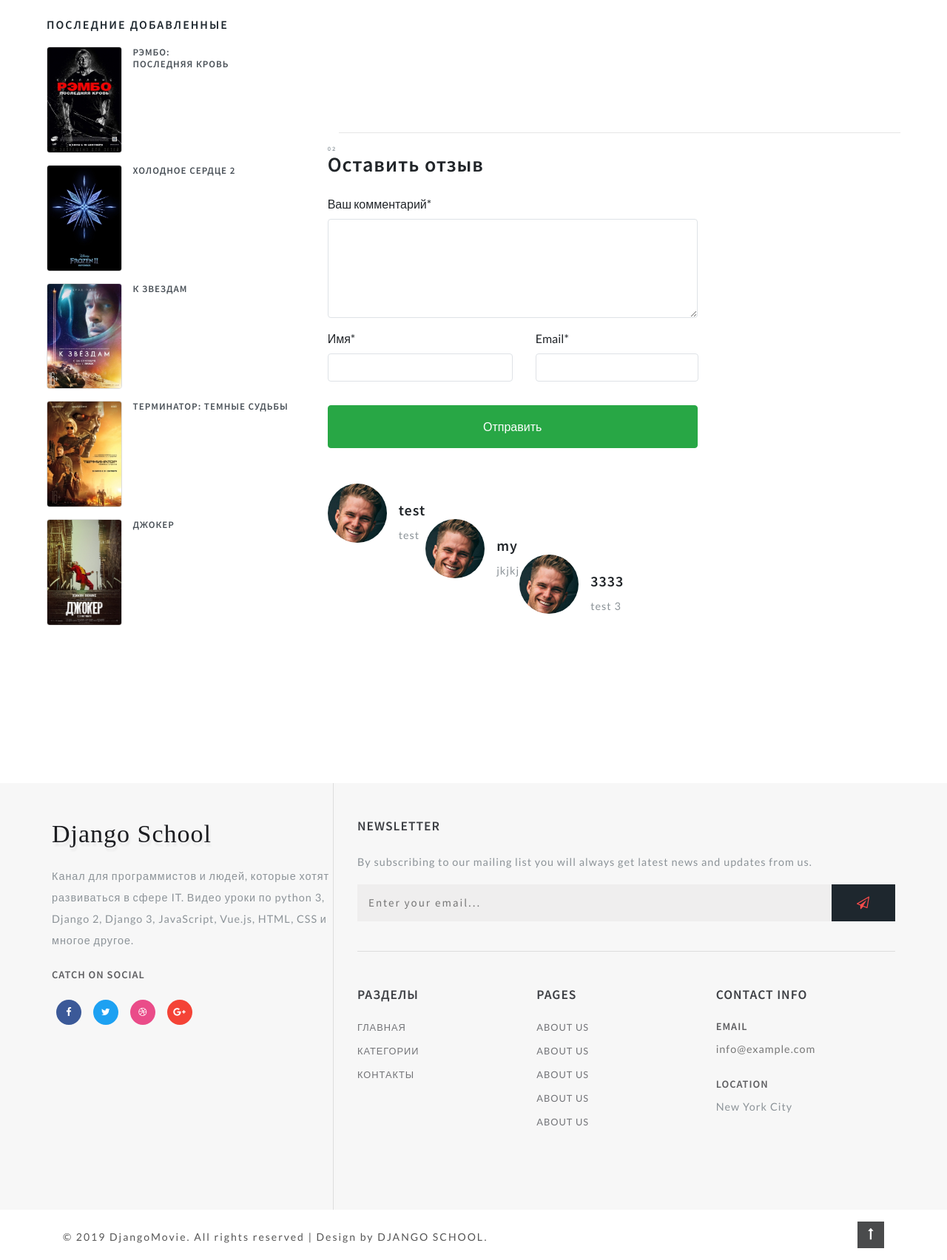
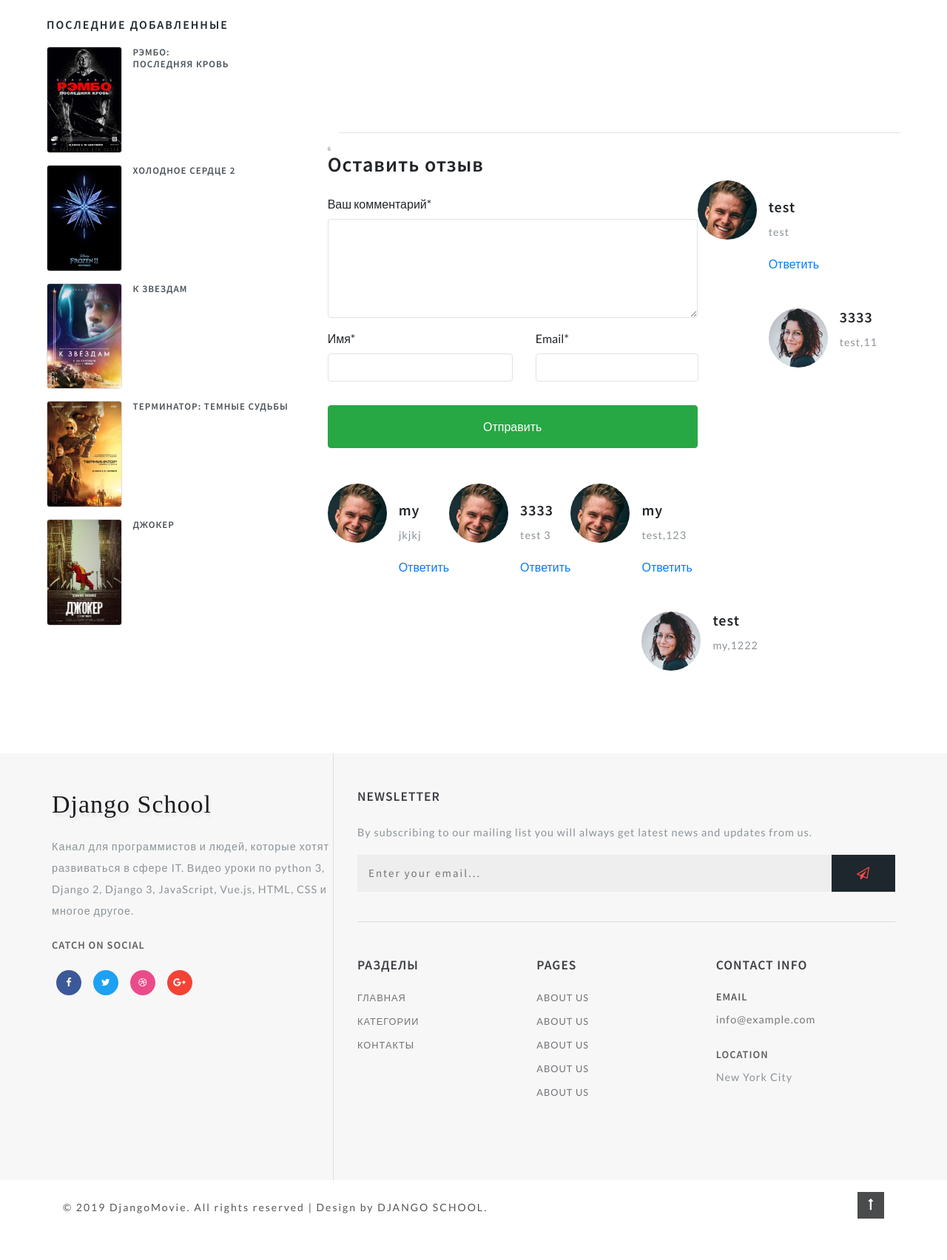
Before and after one commit to RGBsrs/django, a Django app: a page that uses django_movie/templates/movies/moviesingle.html in a window 1280 px wide. Shown: the part 1515-3219 px from the top of the page at 74% size. After the commit the page ends 3163 px from the top, so only its background shows below. Run offline with Django 3.2, Linux system fonts and the light colour scheme; data comes from the database, SQL or seed files in the repository; some libraries are stand-ins or nearby versions; grey boxes are pictures that could not be loaded.

Commit message:
lesson 10 ended

```diff
--- a/django_movie/movies/models.py
+++ b/django_movie/movies/models.py
@@ -1,6 +1,6 @@
 from datetime import date
 from django.db import models
-from  django.urls import reverse
+from django.urls import reverse
 
 
 class Category(models.Model):
@@ -82,7 +82,10 @@
         verbose_name_plural = "Фильмы"
 
     def get_absolute_url(self):
-        return reverse("moviesingle", kwargs={"slug":self.url})
+        return reverse("moviesingle", kwargs={"slug": self.url})
+
+    def get_review(self):
+        return self.reviews_set.filter(parent__isnull=True)
 
 
 class MovieShots(models.Model):
@@ -133,7 +136,7 @@
     email = models.EmailField()
     name = models.CharField("Имя", max_length=100)
     text = models.TextField("Сообщение", max_length=5000)
-    perent = models.ForeignKey(
+    parent = models.ForeignKey(
         'self', verbose_name="родитель", on_delete=models.SET_NULL, blank=True,
         null=True
     )
--- a/django_movie/movies/views.py
+++ b/django_movie/movies/views.py
@@ -28,6 +28,8 @@
         movie = Movie.objects.get(id=pk)
         if form.is_valid():
             form = form.save(commit=False)
+            if request.POST.get("parent", None):
+                form.parent_id = int(request.POST.get("parent"))
             form.movie = movie
             form.save()
         return redirect(movie.get_absolute_url())
--- a/django_movie/templates/movies/moviesingle.html
+++ b/django_movie/templates/movies/moviesingle.html
@@ -1,4 +1,5 @@
 {% extends 'movies/base.html' %}
+{% load static %}
 {% block title %} {{movie.title}} {% endblock title %}
 {% block container %}
 <div class="container-fluid py-md-3">
@@ -118,9 +119,10 @@
                     <!-- contact form grid -->
                     <div class="contact-single">
                         <h3 class="editContent">
-                            <span class="sub-tittle editContent">02</span>Оставить отзыв</h3>
-                        <form action="{% url 'add_review' movie.id %}" method="post" class="mt-4">
+                            <span class="sub-tittle editContent">{{ movie.reviews_set.count }}</span>Оставить отзыв</h3>
+                        <form action="{% url 'add_review' movie.id %}" method="post" class="mt-4" id="formReview">
                             {% csrf_token %}
+                            <input type="hidden" name="parent" id="contactparent" value="">
                             <div class="form-group editContent">
                                 <label for="contactcomment" class="editContent">
                                     Ваш комментарий*
@@ -151,9 +153,9 @@
                     </div>
                     <!--  //contact form grid ends here -->
                 </div>
-                {% for review in movie.reviews_set.all %}
+                {% for review in movie.get_review %}
                 <div class="media py-5">
-                    <img src="bundles/images/te2.jpg" class="mr-3 img-fluid" alt="image">
+                    <img src="{% static 'images/te2.jpg' %}" class="mr-3 img-fluid" alt="image">
                     <div class="media-body mt-4">
                         <h5 class="mt-0 editContent">
                             {{ review.name }}
@@ -161,23 +163,27 @@
                         <p class="mt-2 editContent">
                             {{ review.text }}
                         </p>
-                        {% comment %}
+                        <a href="#formReview" onclick="addReview('{{review.name}}', {{review.id}})">Ответить</a>
+                        {% for rew in review.reviews_set.all %}
                         <div class="media mt-5 editContent">
                             <a class="pr-3" href="#">
-                                <img src="bundles/images/te1.jpg" class="img-fluid " alt="image">
+                                <img src="{% static 'images/te1.jpg' %}" class="img-fluid " alt="image">
                             </a>
                             <div class="media-body">
-                                <h5 class="mt-0 editContent">Leia Organa</h5>
-                                <p class="mt-2 editContent"> Cras sit amet
-                                    nibh libero, in gravida nulla. Nulla vel metus
-                                    scelerisque ante sollicitudin. Cras purus odio,
-                                    vestibulum in vulputate at, tempus viverra turpis. Fusce
-                                    condimentum nunc ac nisi vulputate fringilla..</p>
+                                <h5 class="mt-0 editContent">{{ rew.name }}</h5>
+                                <p class="mt-2 editContent"> {{ rew.text }}</p>
                             </div>
-                        </div> {% endcomment %}
+                        </div>
+                        {% endfor %}
                     </div>
+                </div>
                 {% endfor %}
-                </div>
             </div>
         </div>
+        <script>
+            function addReview(name, id) {
+                document.getElementById("contactparent").value = id;
+                document.getElementById("contactcomment").innerText = `${name},`;
+            }
+        </script>
         {% endblock movie %}
```
Also changed, not shown: django_movie/db.sqlite3, django_movie/movies/migrations/0010_auto_20200317_1001.py (added).
